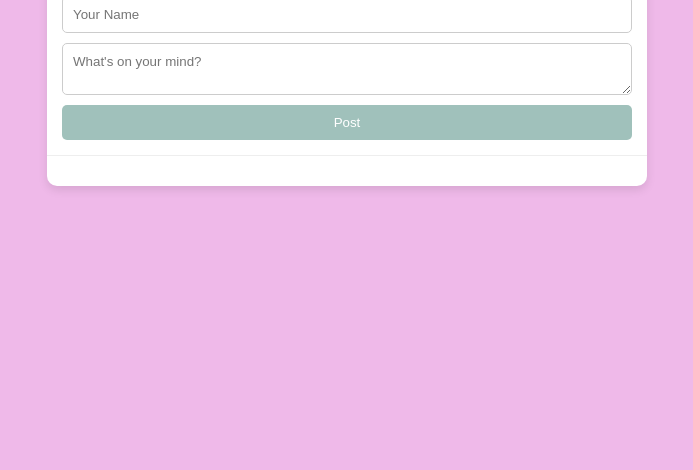
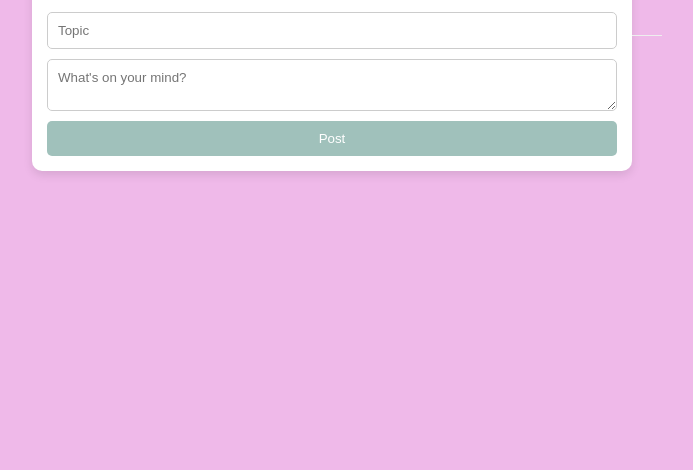
Before and after one commit to Chase-520/TritonHack, a plain HTML site: page forum.html in a window 1280 px wide. Shown: the part 370-840 px from the top of the page, without its empty margins (293-986 px from the left). Drawn offline with Linux system fonts and the light colour scheme.

Commit message:
Update forum.html

```diff
--- a/forum.html
+++ b/forum.html
@@ -11,14 +11,15 @@
     <div id="forum-container">
         <h1 style="font-family: Arial">Share Your Thoughts Here!</h1>
         <div id="post-form">
-            <input type="text" style="font-family: Arial" id="username" placeholder="Your Name">
+            <input type="text" style="font-family: Arial" id="username" placeholder="Topic">
             <textarea style="font-family: Arial" id="post-content" placeholder="What's on your mind?"></textarea>
             <button onclick="submitPost()">Post</button>
         </div>
 
-        <div id="posts">
-            <!-- Forum posts will appear here -->
-        </div>
+    </div>
+
+    <div id="posts">
+      <!-- Forum posts will appear here -->
     </div>
 
     <script>
```
